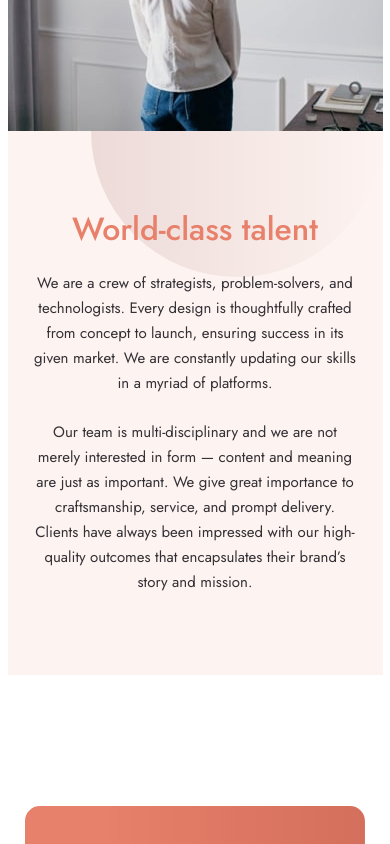
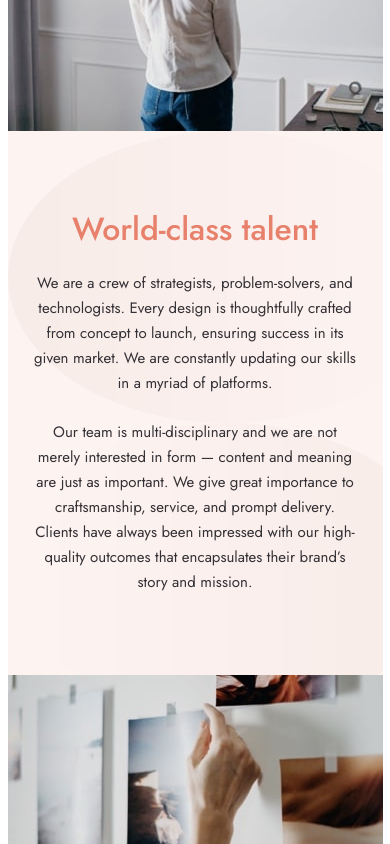
Before and after one commit to dbslapitan/designo, a Next.js app: page /about in a window 390 px wide. Shown: the part 1000-1844 px from the top of the page. Built offline with nearby package versions, Linux system fonts and the light colour scheme.

Commit message:
finish cards on about on mobile

```diff
--- a/src/app/about/page.tsx
+++ b/src/app/about/page.tsx
@@ -10,6 +10,7 @@ export default function About(){
         <main className={`${styles["about"]}`}>
             <SingleCard hero={true} data={{image: hero, title: "About Us", paragrahps: ["Founded in 2010, we are a creative agency that produces lasting results for our clients. We’ve partnered with many startups, corporations, and nonprofits alike to craft designs that make real impact. We’re always looking forward to creating brands, products, and digital experiences that connect with our clients’ audiences."]}}/>
             <SingleCard data={{image: world, title: "World-class talent", paragrahps:["We are a crew of strategists, problem-solvers, and technologists. Every design is thoughtfully crafted from concept to launch, ensuring success in its given market. We are constantly updating our skills in a myriad of platforms.", "Our team is multi-disciplinary and we are not merely interested in form — content and meaning are just as important. We give great importance to craftsmanship, service, and prompt delivery. Clients have always been impressed with our high-quality outcomes that encapsulates their brand’s story and mission."]}}/>
+            <SingleCard data={{image: real, title: "The real deal", paragrahps: ["As strategic partners in our clients’ businesses, we are ready to take on any challenge as our own. Solving real problems require empathy and collaboration, and we strive to bring a fresh perspective to every opportunity. We make design and technology more accessible and give you tools to measure success.", "We are visual storytellers in appealing and captivating ways. By combining business and marketing strategies, we inspire audiences to take action and drive real results."]}}/>
             <CallToAction />
         </main>
     );
--- a/src/ui/single-card/single-card.module.scss
+++ b/src/ui/single-card/single-card.module.scss
@@ -28,10 +28,10 @@
 
         &--light{
             background-color: #FDF3F0;
-            background-image: url("../../../public/shared/desktop/bg-pattern-small-circle.svg");
-            background-repeat: no-repeat;
-            background-size: 18.25rem 18.25rem;
-            background-position: right -9.125rem;
+            background-image: url("../../../public/shared/desktop/bg-pattern-three-circles.svg");
+            background-repeat: repeat;
+            background-size: 54.75rem 36.5rem;
+            background-position: left top;
             color: $peach;
 
         }
```
